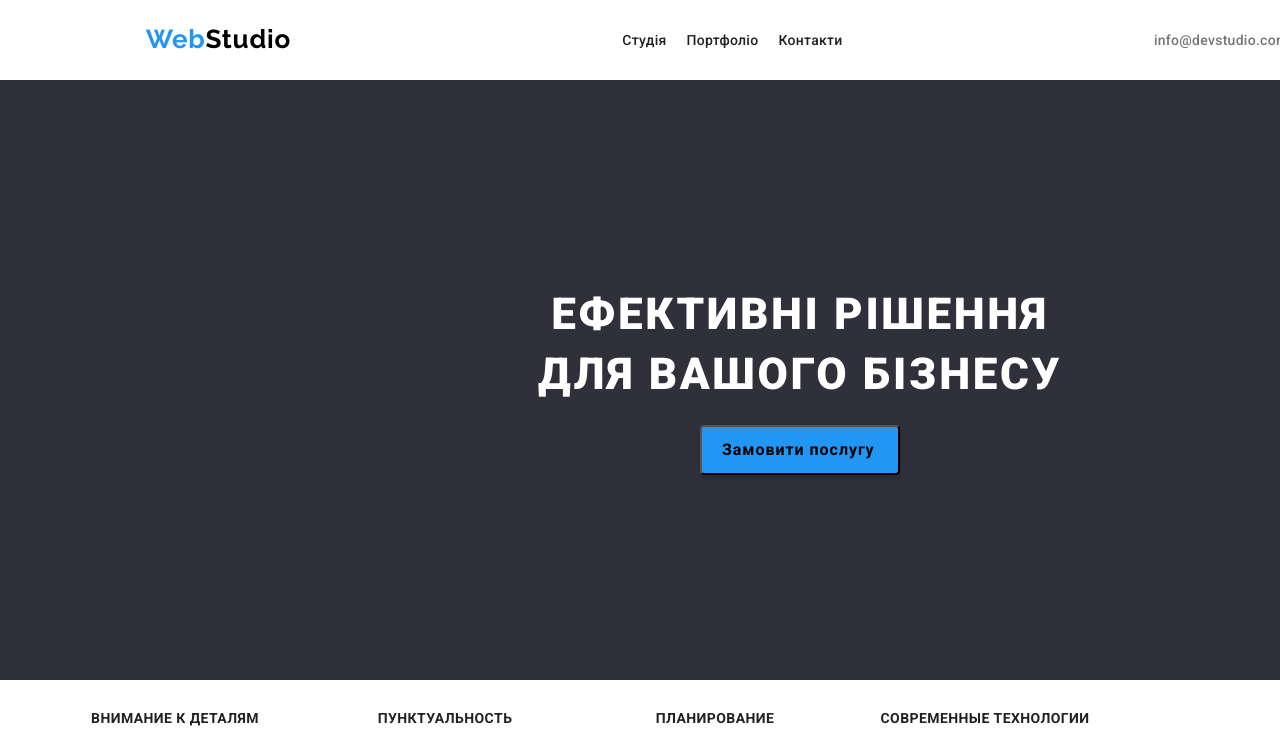
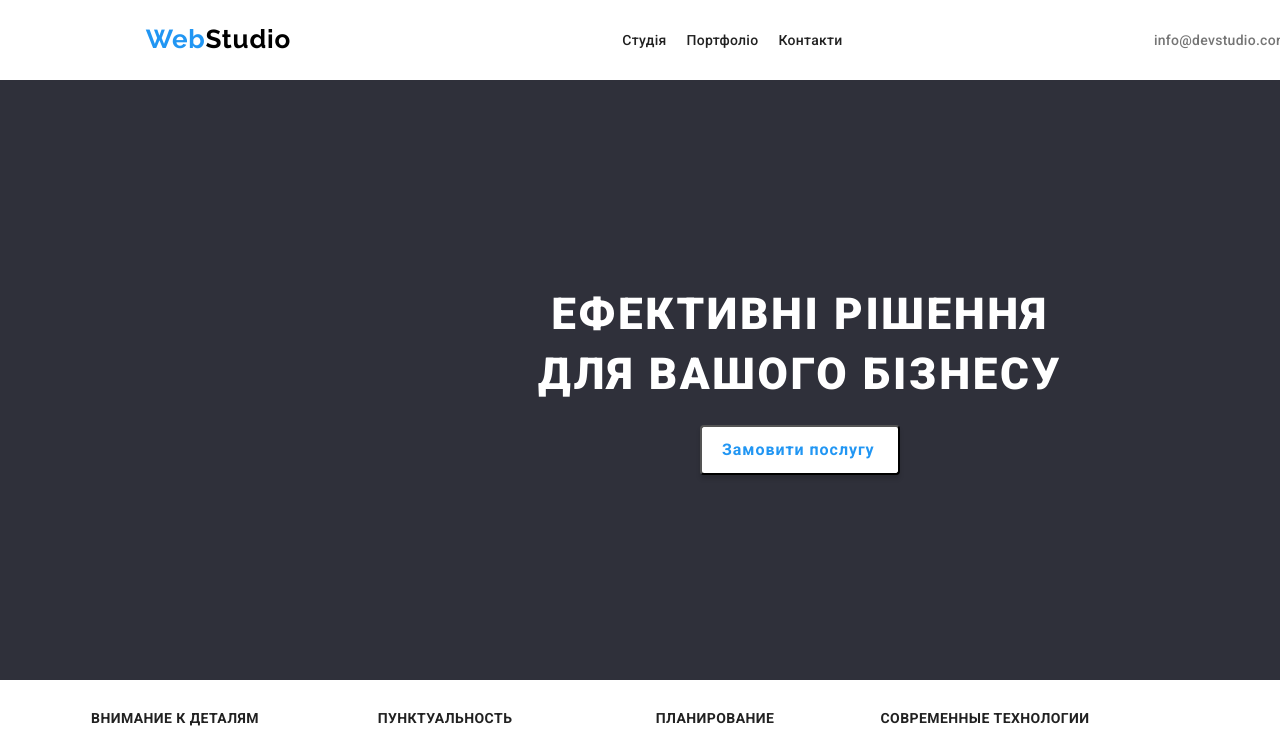
Before and after one commit to IlliaKarpoff/HTML-CSS, a plain HTML site: page goit-markup-hw-02/index.html in a window 1280 px wide. In both pictures the pointer is over the button "Замовити послугу". Shown: the top 738 px of the page. Drawn offline with Linux system fonts and the light colour scheme.

Commit message:
hover added

```diff
--- a/goit-markup-hw-02/css/styles.css
+++ b/goit-markup-hw-02/css/styles.css
@@ -105,8 +105,8 @@ h1 {
 }
 .buy-service-button:hover,
 .buy-service-button:focus {
-  /* background: #ffffff;  */
-  color: #000000;
+  background: #ffffff;
+  color: #2196f3;
 }
 
 /* FEATURES SECTION */
```
